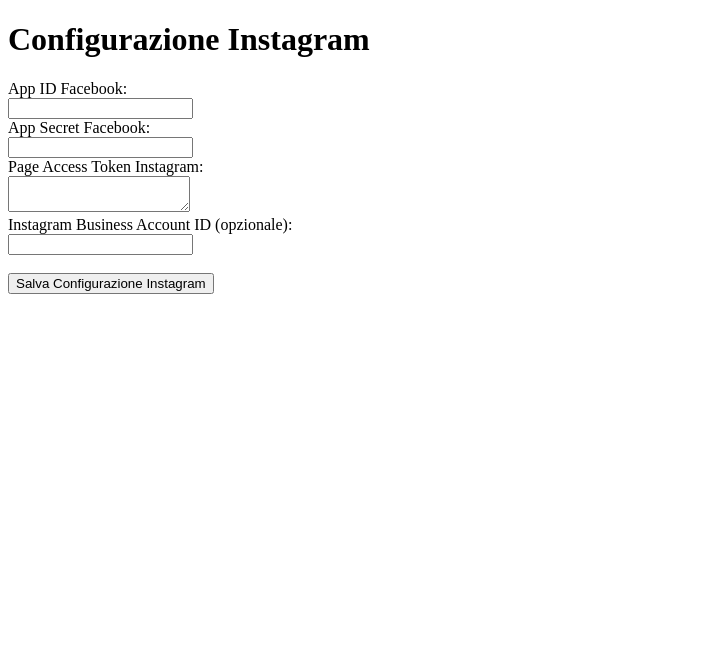
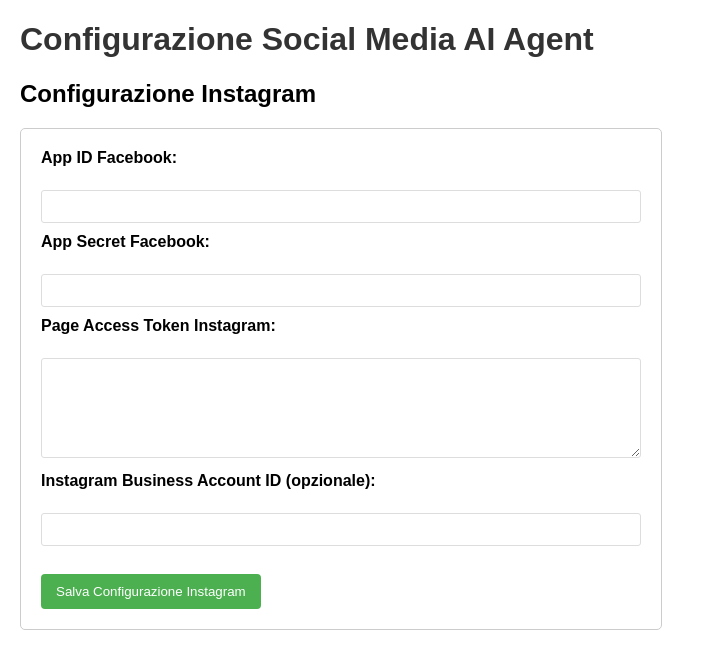
Before and after one commit to Dykarz/social-media-ai-agent, a Flask app: page / in a window 1280 px wide. Shown: the top 669 px of the page, without its empty margins (0-717 px from the left). Run offline with Flask 3, Linux system fonts and the light colour scheme.

Commit message:
Update config.html

```diff
--- a/webapp/templates/config.html
+++ b/webapp/templates/config.html
@@ -2,28 +2,86 @@
 <html>
 <head>
     <title>Configurazione Social Media AI Agent</title>
+    <style>
+        body {
+            font-family: Arial, sans-serif;
+            margin: 20px;
+        }
+        h1 {
+            color: #333;
+        }
+        form {
+            max-width: 600px;
+            margin-bottom: 20px;
+            padding: 20px;
+            border: 1px solid #ccc;
+            border-radius: 5px;
+        }
+        label {
+            display: block;
+            margin-bottom: 5px;
+            font-weight: bold;
+        }
+        input[type="text"], textarea {
+            width: 100%;
+            padding: 8px;
+            margin-bottom: 10px;
+            border: 1px solid #ddd;
+            border-radius: 3px;
+            box-sizing: border-box; /* Important to include padding and border in element's total width and height */
+        }
+        textarea {
+            height: 100px; /* Example height for textarea */
+        }
+        button[type="submit"] {
+            background-color: #4CAF50;
+            color: white;
+            padding: 10px 15px;
+            border: none;
+            border-radius: 4px;
+            cursor: pointer;
+        }
+        button[type="submit"]:hover {
+            background-color: #45a049;
+        }
+        .config-section {
+            margin-bottom: 20px;
+            padding-bottom: 10px;
+            border-bottom: 1px dashed #eee;
+        }
+        .config-section:last-child {
+            border-bottom: none; /* No border for the last section */
+        }
+    </style>
 </head>
 <body>
-    <h1>Configurazione Instagram</h1>
+    <h1>Configurazione Social Media AI Agent</h1>
+
+    <div class="config-section">
+        <h2>Configurazione Instagram</h2>
         <form method="POST">
             <div>
                 <label for="instagram_app_id">App ID Facebook:</label><br>
-            <input type="text" id="instagram_app_id" name="instagram_app_id" value="{{ instagram_config.app_id or '' }}"><br>
+                <input type="text" id="instagram_app_id" name="instagram_app_id" value="{{ instagram_config.app_id or '' }}">
             </div>
             <div>
                 <label for="instagram_app_secret">App Secret Facebook:</label><br>
-            <input type="text" id="instagram_app_secret" name="instagram_app_secret" value="{{ instagram_config.app_secret or '' }}"><br>
+                <input type="text" id="instagram_app_secret" name="instagram_app_secret" value="{{ instagram_config.app_secret or '' }}">
             </div>
             <div>
                 <label for="instagram_page_access_token">Page Access Token Instagram:</label><br>
-            <textarea id="instagram_page_access_token" name="instagram_page_access_token">{{ instagram_config.page_access_token or '' }}</textarea><br>
+                <textarea id="instagram_page_access_token" name="instagram_page_access_token">{{ instagram_config.page_access_token or '' }}</textarea>
             </div>
             <div>
                 <label for="instagram_business_account_id">Instagram Business Account ID (opzionale):</label><br>
-            <input type="text" id="instagram_business_account_id" name="instagram_business_account_id" value="{{ instagram_config.instagram_business_account_id or '' }}"><br>
+                <input type="text" id="instagram_business_account_id" name="instagram_business_account_id" value="{{ instagram_config.instagram_business_account_id or '' }}">
             </div>
             <br>
             <button type="submit">Salva Configurazione Instagram</button>
         </form>
+    </div>
+
+    <!-- In futuro potremmo aggiungere qui altre sezioni di configurazione (Twitter, etc.) -->
+
 </body>
 </html>
```
Lines whose indentation alone changed are shown as unchanged.
